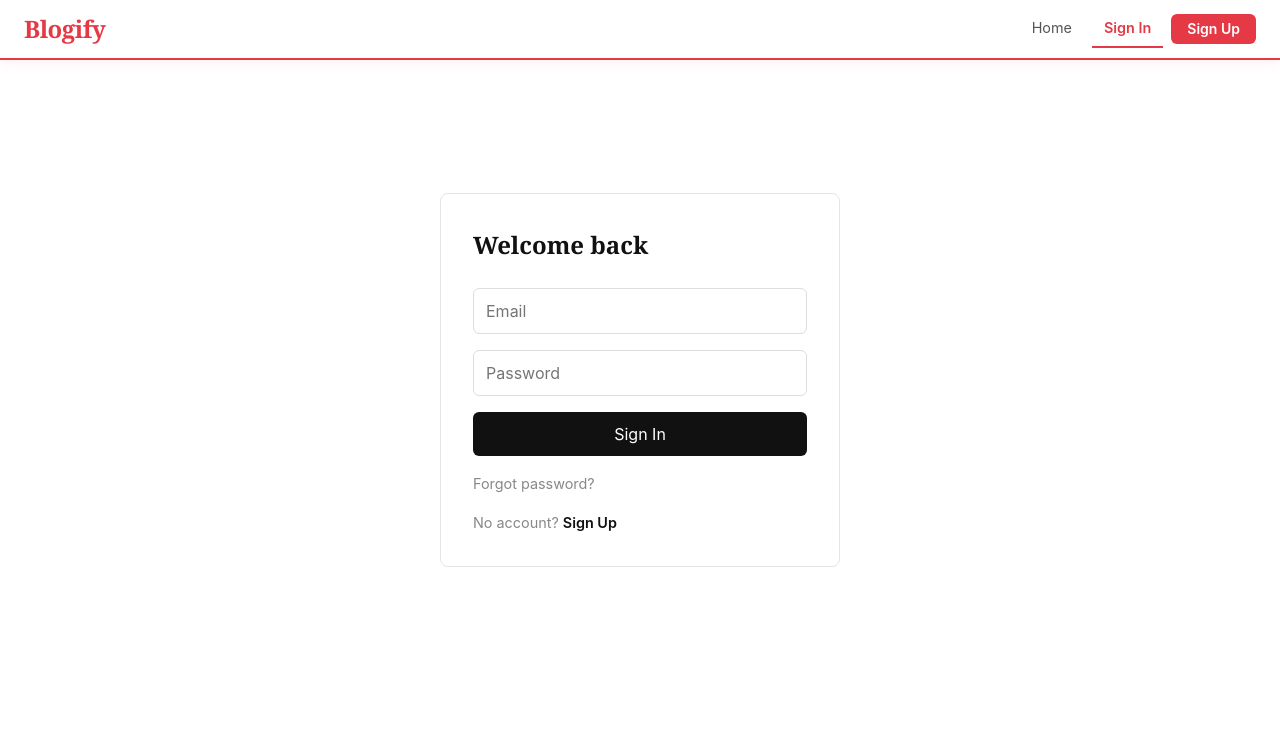
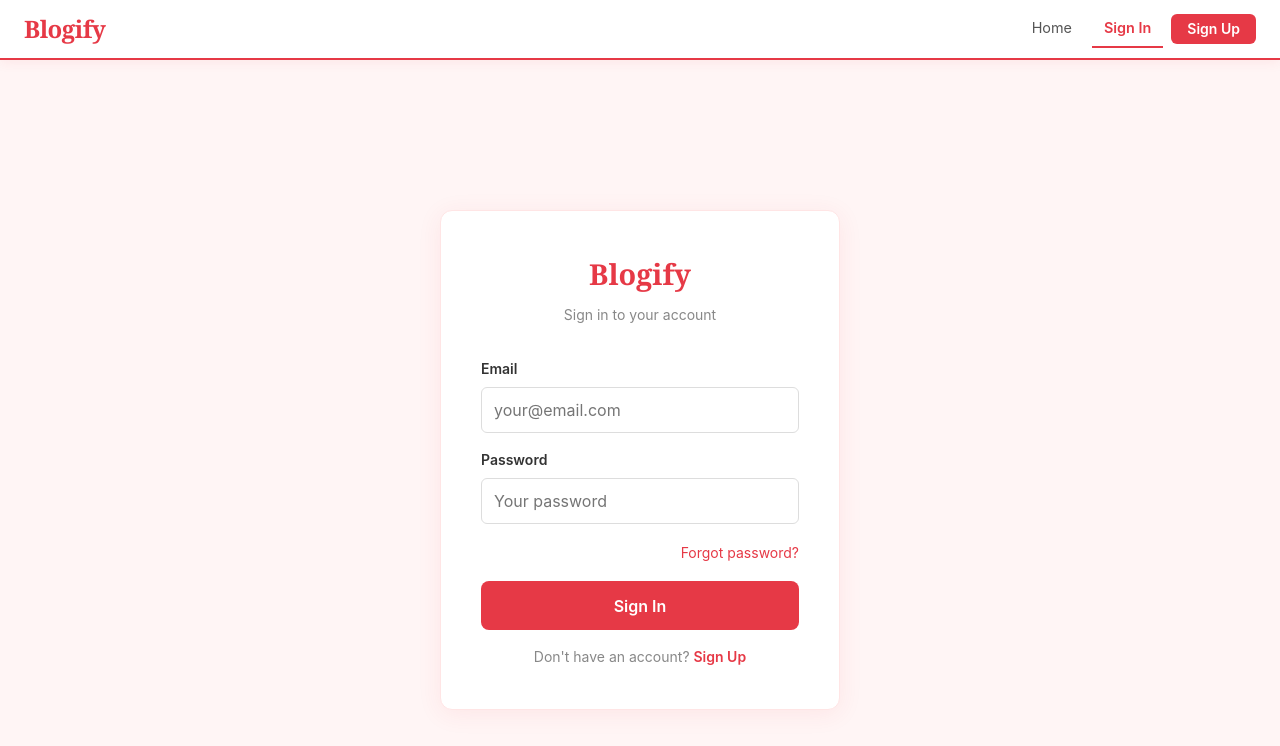
Before and after one commit to adityaboxi/blogify, a React (Vite) app in the folder client/: page /signin in a window 1280 px wide. Shown: the top 746 px of the page. Built offline with nearby package versions, Linux system fonts and the light colour scheme; no server answers.

Commit message:
Update SignIn.jsx

```diff
--- a/client/src/pages/SignIn.jsx
+++ b/client/src/pages/SignIn.jsx
@@ -11,47 +11,117 @@ export default function SignIn() {
 
   const handleSubmit = async (e) => {
     e.preventDefault();
+    if (!form.email.trim()) return setError("Email is required.");
+    if (!/^[^\s@]+@[^\s@]+\.[^\s@]+$/.test(form.email)) return setError("Enter a valid email address.");
+    if (!form.password) return setError("Password is required.");
+    if (form.password.length < 6) return setError("Password must be at least 6 characters.");
+
     setLoading(true);
     setError("");
     try {
-      await login(form.email, form.password);
+      await login(form.email.trim(), form.password);
       navigate("/");
-    } catch {
-      setError("Invalid email or password.");
+    } catch (err) {
+      setError(err.response?.data?.error || "Invalid email or password.");
     } finally {
       setLoading(false);
     }
   };
 
   return (
-    <div style={page}>
-      <div style={card}>
-        <h2 style={heading}>Welcome back</h2>
-        {error && <p style={errStyle}>{error}</p>}
+    <div style={{
+      minHeight: "100vh", display: "flex", alignItems: "center",
+      justifyContent: "center", background: "#fff5f5", padding: "1rem"
+    }}>
+      <div style={{
+        background: "#fff", borderRadius: "12px", padding: "2.5rem",
+        width: "100%", maxWidth: "400px",
+        boxShadow: "0 4px 24px rgba(230,57,70,0.08)",
+        border: "1px solid #ffe5e5"
+      }}>
+        <div style={{ textAlign: "center", marginBottom: "2rem" }}>
+          <h1 style={{ fontFamily: "Georgia, serif", fontSize: "1.8rem", color: "#e63946", margin: 0 }}>
+            Blogify
+          </h1>
+          <p style={{ color: "#888", fontSize: "0.875rem", marginTop: "0.4rem" }}>
+            Sign in to your account
+          </p>
+        </div>
+
+        {error && (
+          <div style={{
+            background: "#fff0f0", border: "1px solid #ffcccc",
+            borderRadius: "6px", padding: "0.75rem",
+            color: "#c00", fontSize: "0.875rem", marginBottom: "1rem"
+          }}>
+            ⚠️ {error}
+          </div>
+        )}
+
         <div style={{ display: "flex", flexDirection: "column", gap: "1rem" }}>
-          <input style={input} type="email" placeholder="Email"
-            value={form.email} onChange={e => setForm({ ...form, email: e.target.value })} required />
-          <input style={input} type="password" placeholder="Password"
-            value={form.password} onChange={e => setForm({ ...form, password: e.target.value })} required />
-          <button style={submitBtn} onClick={handleSubmit} disabled={loading}>
+          <div>
+            <label style={labelStyle}>Email</label>
+            <input
+              style={inputStyle}
+              type="email"
+              placeholder="your@email.com"
+              value={form.email}
+              onChange={e => { setForm({ ...form, email: e.target.value }); setError(""); }}
+              onKeyDown={e => e.key === "Enter" && handleSubmit(e)}
+              disabled={loading}
+              autoComplete="email"
+            />
+          </div>
+          <div>
+            <label style={labelStyle}>Password</label>
+            <input
+              style={inputStyle}
+              type="password"
+              placeholder="Your password"
+              value={form.password}
+              onChange={e => { setForm({ ...form, password: e.target.value }); setError(""); }}
+              onKeyDown={e => e.key === "Enter" && handleSubmit(e)}
+              disabled={loading}
+              autoComplete="current-password"
+            />
+          </div>
+
+          <div style={{ textAlign: "right" }}>
+            <Link to="/forgot-password" style={{ color: "#e63946", fontSize: "0.875rem", textDecoration: "none" }}>
+              Forgot password?
+            </Link>
+          </div>
+
+          <button
+            onClick={handleSubmit}
+            disabled={loading}
+            style={{
+              padding: "0.9rem",
+              background: loading ? "#ccc" : "#e63946",
+              color: "#fff", border: "none", borderRadius: "8px",
+              fontSize: "1rem", fontWeight: "600",
+              cursor: loading ? "not-allowed" : "pointer",
+              transition: "background 0.2s"
+            }}
+          >
             {loading ? "Signing in..." : "Sign In"}
           </button>
+
+          <p style={{ textAlign: "center", fontSize: "0.875rem", color: "#888" }}>
+            Don't have an account?{" "}
+            <Link to="/signup" style={{ color: "#e63946", fontWeight: "600", textDecoration: "none" }}>
+              Sign Up
+            </Link>
+          </p>
         </div>
-        <p style={foot}>
-          <Link to="/forgot-password" style={{ color: "#888" }}>Forgot password?</Link>
-        </p>
-        <p style={foot}>
-          No account? <Link to="/signup" style={{ color: "#111", fontWeight: "600" }}>Sign Up</Link>
-        </p>
       </div>
     </div>
   );
 }
 
-const page = { display: "flex", justifyContent: "center", alignItems: "center", minHeight: "80vh", padding: "1rem" };
-const card = { width: "100%", maxWidth: "400px", border: "1px solid #e5e5e5", borderRadius: "8px", padding: "2rem" };
-const heading = { fontFamily: "Georgia, serif", marginBottom: "1.5rem", fontSize: "1.5rem" };
-const input = { padding: "0.75rem", border: "1px solid #ddd", borderRadius: "6px", fontSize: "1rem", width: "100%", outline: "none" };
-const submitBtn = { padding: "0.75rem", background: "#111", color: "#fff", border: "none", borderRadius: "6px", fontSize: "1rem", width: "100%" };
-const errStyle = { color: "#c00", marginBottom: "1rem", fontSize: "0.9rem" };
-const foot = { marginTop: "1rem", color: "#888", fontSize: "0.9rem" };
+const labelStyle = { display: "block", fontSize: "0.875rem", fontWeight: "600", color: "#333", marginBottom: "0.4rem" };
+const inputStyle = {
+  width: "100%", padding: "0.75rem", border: "1px solid #ddd",
+  borderRadius: "6px", fontSize: "1rem", outline: "none",
+  boxSizing: "border-box", background: "#fff"
+};
```
